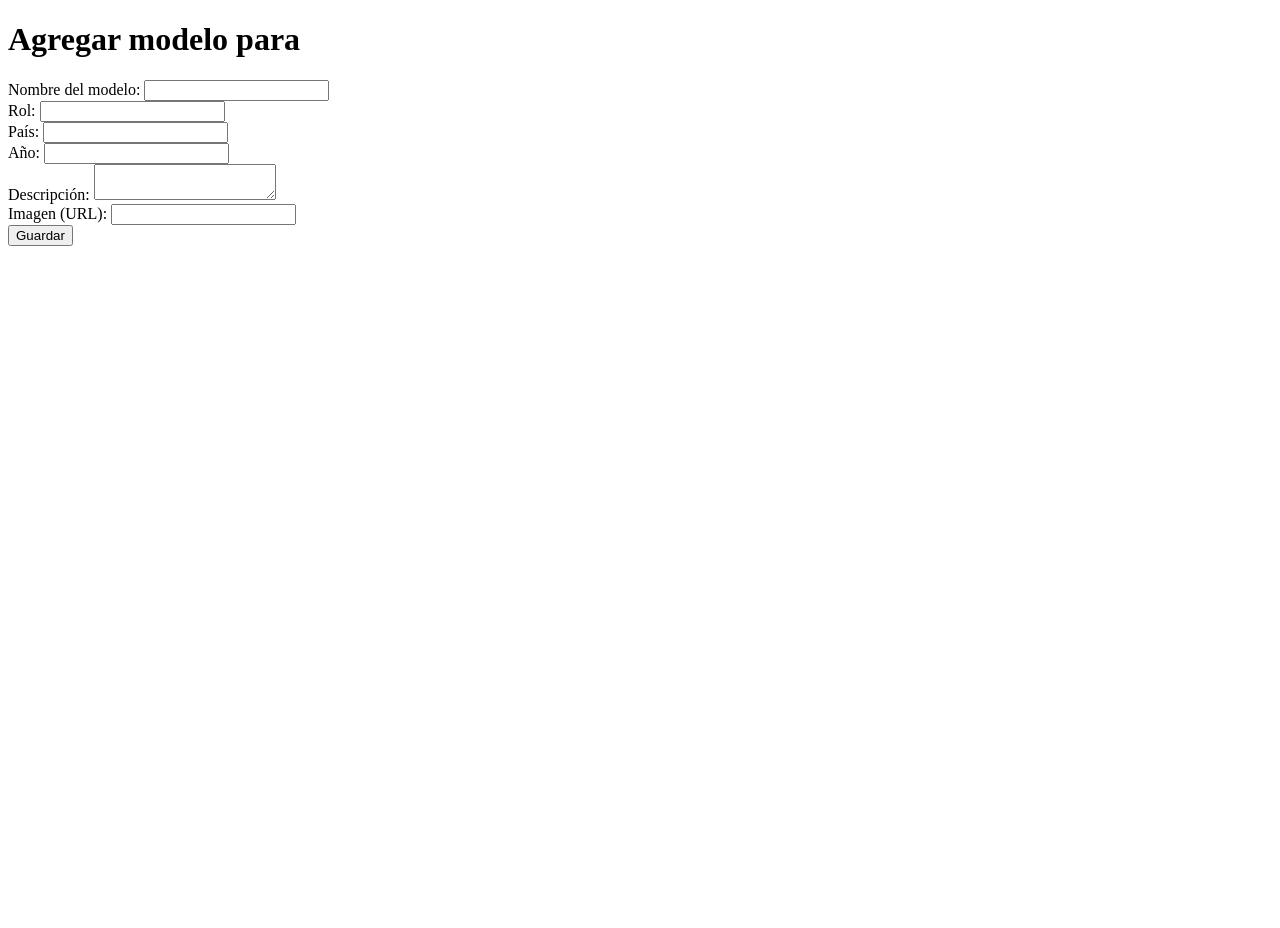
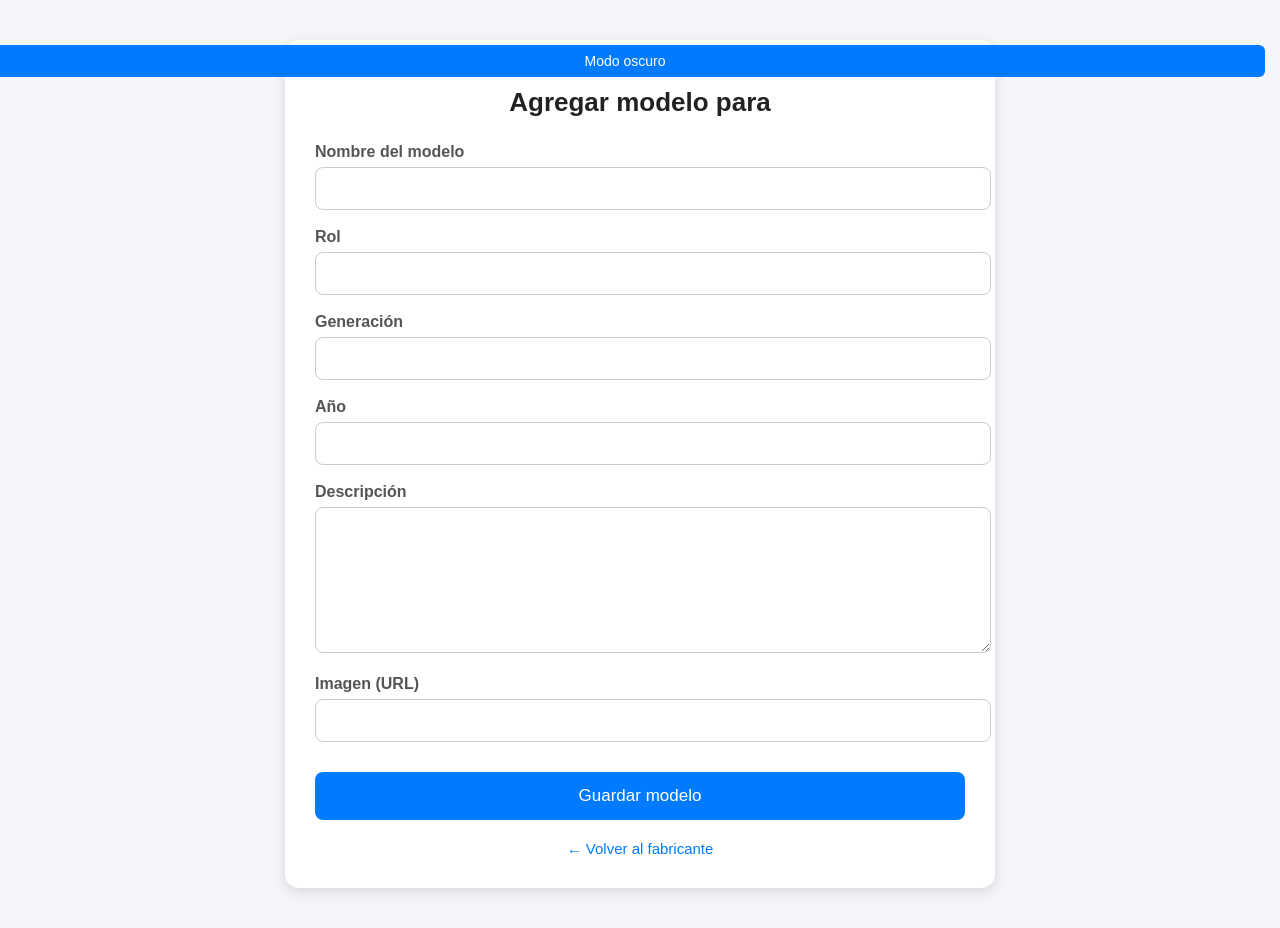
Before and after one commit to antorodriamveg/mi_wiki, a Flask app: page /modelo/nuevo/1 in a window 1280 px wide. Before the commit the page ends 246 px from the top, so only its background shows below. Run offline with Flask 3, Linux system fonts and the light colour scheme; data that the repository does not hold is empty; some libraries are stand-ins or nearby versions.

Commit message:
Corrijo app.py y rutas de modelos parte 2

```diff
--- a/templates/nuevo_modelo.html
+++ b/templates/nuevo_modelo.html
@@ -1,31 +1,166 @@
 <!DOCTYPE html>
-<html>
+<html lang="es">
 <head>
-    <title>Nuevo modelo</title>
+    <meta charset="UTF-8">
+    <title>Nuevo Modelo</title>
+
+    <style>
+        :root {
+            --bg: #f4f6f9;
+            --card-bg: #ffffff;
+            --text: #222;
+            --label: #555;
+            --border: #ccc;
+            --button-bg: #007bff;
+            --button-hover: #0056b3;
+        }
+
+        body.dark {
+            --bg: #1e1e1e;
+            --card-bg: #2a2a2a;
+            --text: #eaeaea;
+            --label: #cfcfcf;
+            --border: #555;
+            --button-bg: #0099ff;
+            --button-hover: #007acc;
+        }
+
+        body {
+            font-family: Arial, sans-serif;
+            background: var(--bg);
+            margin: 0;
+            padding: 0;
+            color: var(--text);
+            transition: background 0.3s, color 0.3s;
+        }
+
+        .container {
+            max-width: 650px;
+            margin: 40px auto;
+            background: var(--card-bg);
+            padding: 30px;
+            border-radius: 14px;
+            box-shadow: 0 4px 14px rgba(0,0,0,0.12);
+            transition: background 0.3s;
+        }
+
+        h1 {
+            text-align: center;
+            margin-bottom: 25px;
+            font-size: 26px;
+        }
+
+        label {
+            font-weight: bold;
+            margin-top: 18px;
+            display: block;
+            color: var(--label);
+        }
+
+        input, textarea {
+            width: 100%;
+            padding: 12px;
+            margin-top: 6px;
+            border: 1px solid var(--border);
+            border-radius: 8px;
+            font-size: 15px;
+            background: var(--card-bg);
+            color: var(--text);
+            transition: background 0.3s, color 0.3s, border 0.3s;
+        }
+
+        textarea {
+            resize: vertical;
+            min-height: 120px;
+        }
+
+        button {
+            margin-top: 30px;
+            width: 100%;
+            padding: 14px;
+            background: var(--button-bg);
+            color: white;
+            border: none;
+            border-radius: 8px;
+            font-size: 17px;
+            cursor: pointer;
+            transition: background 0.2s;
+        }
+
+        button:hover {
+            background: var(--button-hover);
+        }
+
+        .volver {
+            margin-top: 20px;
+            text-align: center;
+        }
+
+        .volver a {
+            color: var(--button-bg);
+            text-decoration: none;
+            font-size: 15px;
+        }
+
+        .volver a:hover {
+            text-decoration: underline;
+        }
+
+        .modo-oscuro-btn {
+            position: absolute;
+            top: 15px;
+            right: 15px;
+            background: var(--button-bg);
+            color: white;
+            border: none;
+            padding: 8px 14px;
+            border-radius: 6px;
+            cursor: pointer;
+            font-size: 14px;
+        }
+    </style>
 </head>
+
 <body>
-    <h1>Agregar modelo para {{ fabricante[1] }}</h1>
 
-    <form action="/modelo/crear/{{ fabricante[0] }}" method="POST">
-        <label>Nombre del modelo:</label>
-        <input type="text" name="nombre" required><br>
+    <button class="modo-oscuro-btn" onclick="toggleDarkMode()">Modo oscuro</button>
 
-        <label>Rol:</label>
-        <input type="text" name="rol" required><br>
+    <div class="container">
+        <h1>Agregar modelo para {{ fabricante[1] }}</h1>
 
-        <label>País:</label>
-        <input type="text" name="pais" required><br>
+        <form action="/modelo/crear/{{ fabricante[0] }}" method="POST">
 
-        <label>Año:</label>
-        <input type="number" name="anio" required><br>
+            <label>Nombre del modelo</label>
+            <input type="text" name="nombre" required>
 
-        <label>Descripción:</label>
-        <textarea name="descripcion" required></textarea><br>
+            <label>Rol</label>
+            <input type="text" name="rol" required>
 
-        <label>Imagen (URL):</label>
-        <input type="text" name="imagen"><br>
+            <label>Generación</label>
+            <input type="number" name="generacion" required>
 
-        <button type="submit">Guardar</button>
-    </form>
+            <label>Año</label>
+            <input type="number" name="anio" required>
+
+            <label>Descripción</label>
+            <textarea name="descripcion" required></textarea>
+
+            <label>Imagen (URL)</label>
+            <input type="text" name="imagen_url">
+
+            <button type="submit">Guardar modelo</button>
+        </form>
+
+        <div class="volver">
+            <a href="/fabricante/{{ fabricante[0] }}">← Volver al fabricante</a>
+        </div>
+    </div>
+
+    <script>
+        function toggleDarkMode() {
+            document.body.classList.toggle("dark");
+        }
+    </script>
+
 </body>
 </html>
```
